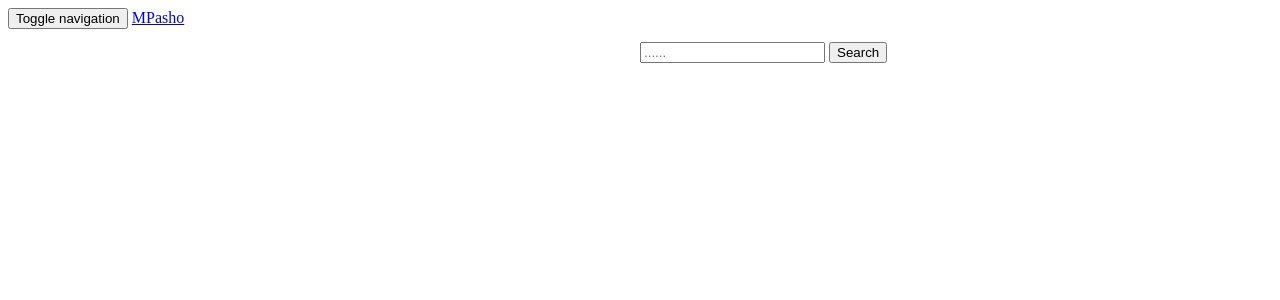
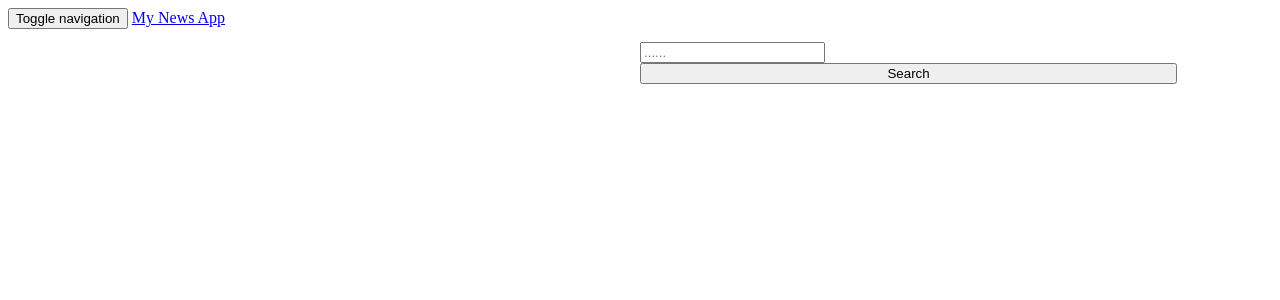
Before and after one commit to brianmwiruki/news_app, a Python web app: template app/templates/navbar.html in a window 1280 px wide. Shown: the top 300 px of the page. Run offline with Jinja, Linux system fonts and the light colour scheme; the template is opened without the code that fills it, so the values that code supplies are empty; some libraries are stand-ins or nearby versions.

Commit message:
search bar initialization

```diff
--- a/app/templates/navbar.html
+++ b/app/templates/navbar.html
@@ -8,13 +8,13 @@
                 <span class="icon-bar"></span>
                 <span class="icon-bar"></span>
             </button>
-            <a class="navbar-brand" href="/"> MPasho </a>
+            <a class="navbar-brand" href="/"> My News App </a>
         </div>
         <div class="navbar-collapse collapse" style="margin-left: 50%;margin-top: 1%;">
 
             <form class="form-inline my-2 my-lg-0">
                 <input class="form-control mr-sm-2" type="text" placeholder="......">
-                <button class="btn btn-secondary my-2 my-sm-0" type="submit">Search</button>
+                <button class="btn btn-secondary my-2 my-sm-0" type="submit" style="width: 85%;">Search</button>
             </form>
 
         </div>
```
